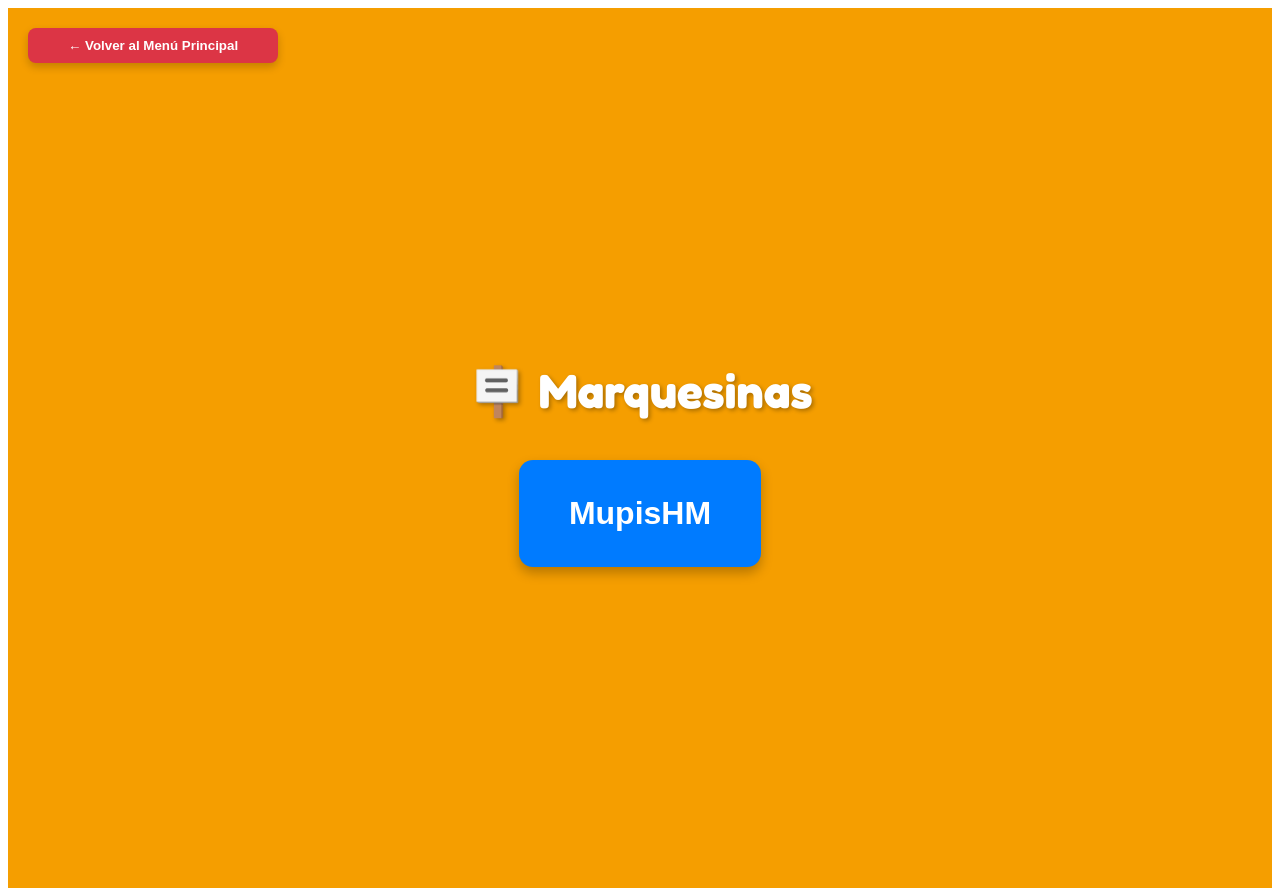
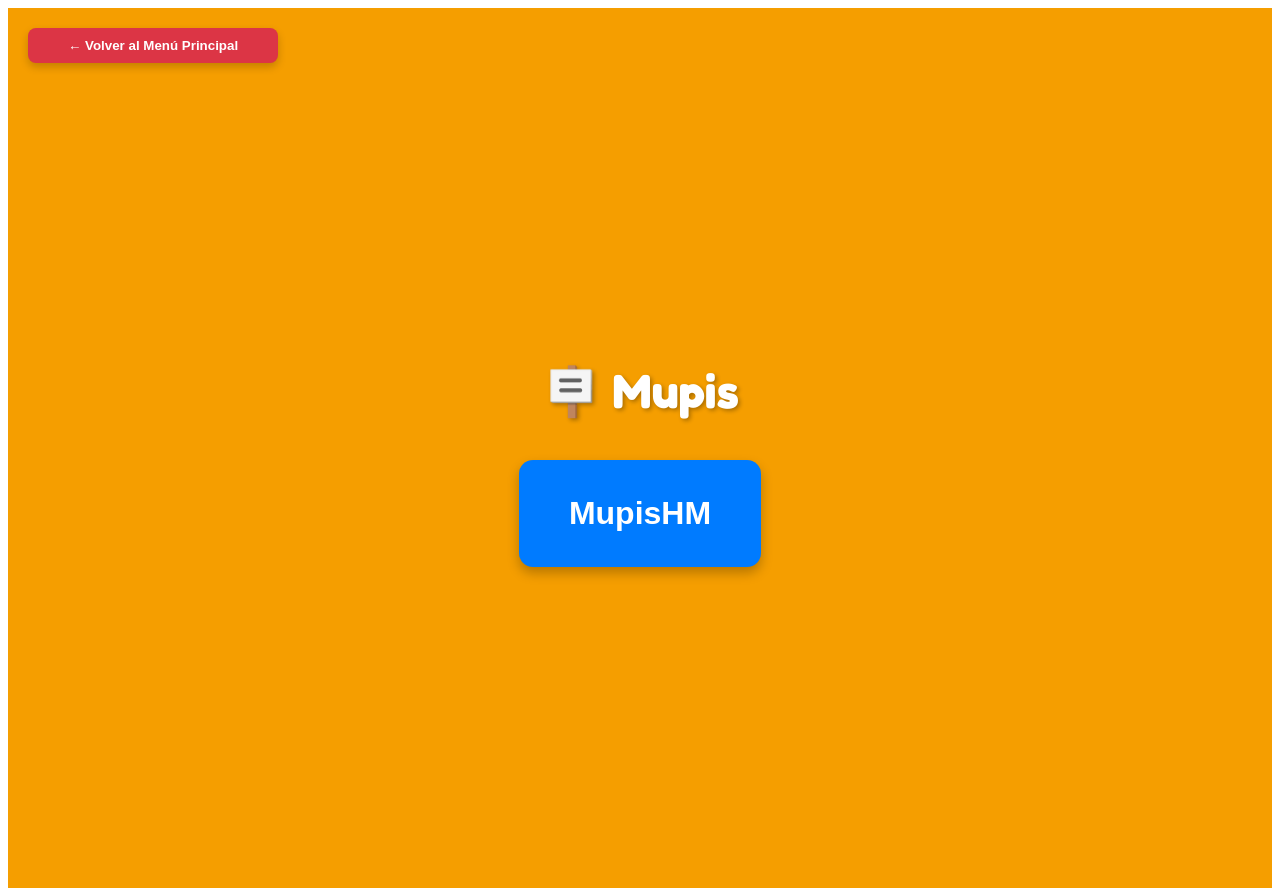
Before and after one commit to Busta1992/frontend-corporalia, a React (Vite) app: page /mobiliario/Madrid in a window 1280 px wide. Built offline with nearby package versions, Linux system fonts and the light colour scheme.

Commit message:
Actualización frontend corporalia

```diff
--- a/src/MobiliarioMadrid.tsx
+++ b/src/MobiliarioMadrid.tsx
@@ -13,7 +13,7 @@ const MobiliarioMadrid: React.FC = () => {
 
   return (
     <div style={styles.container}>
-      <h1 style={styles.title}>🪧 Marquesinas</h1>
+      <h1 style={styles.title}>🪧 Mupis </h1>
 
       {/* Botón de volver al menú superior */}
       <div style={{ position: 'absolute', top: 20, left: 20 }}>
```
